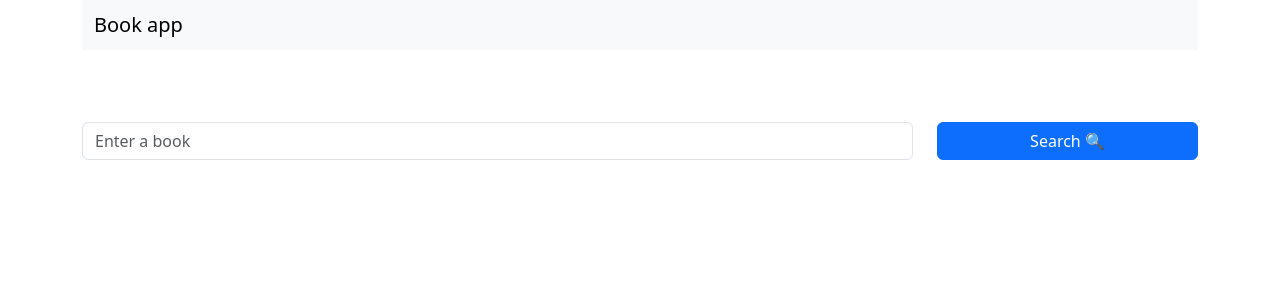
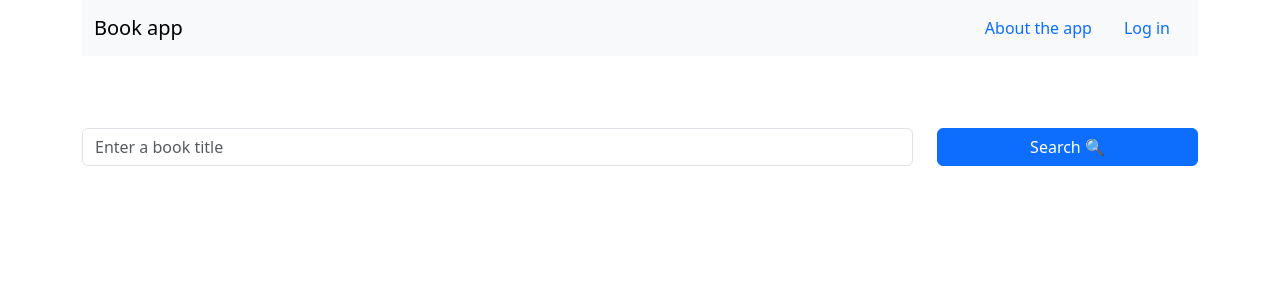
Before and after one commit to Danieli-Costa/BookVerse, a Python web app: template templates/homepage.html in a window 1280 px wide. Shown: the top 300 px of the page. Run offline with Jinja, Linux system fonts and the light colour scheme; the template is opened without the code that fills it, so the values that code supplies are empty.

Commit message:
Added id to use on the server

```diff
--- a/templates/homepage.html
+++ b/templates/homepage.html
@@ -5,19 +5,32 @@ body %}
   <nav class="navbar bg-body-tertiary">
     <div class="container-fluid">
       <span class="navbar-brand mb-0 h1">Book app</span>
+
+      <ul class="nav justify-content-end">
+        <li class="nav-item">
+          <a class="nav-link active" aria-current="page" href="#"
+            >About the app</a
+          >
+        </li>
+
+        <li class="nav-item">
+          <a class="nav-link" href="/templates/log_in.html">Log in</a>
+        </li>
+      </ul>
     </div>
   </nav>
   <br />
   <br />
   <br />
-  <form class="search-form" class="mb-3">
+  <form class="search-form" class="mb-3" action="/results-search">
     <div class="row">
       <div class="col-9">
         <input
           type="search"
-          placeholder="Enter a book"
+          placeholder="Enter a book title"
           autocomplete="on"
           class="form-control"
+          id="search-book"
         />
       </div>
       <div class="col-3">
```
